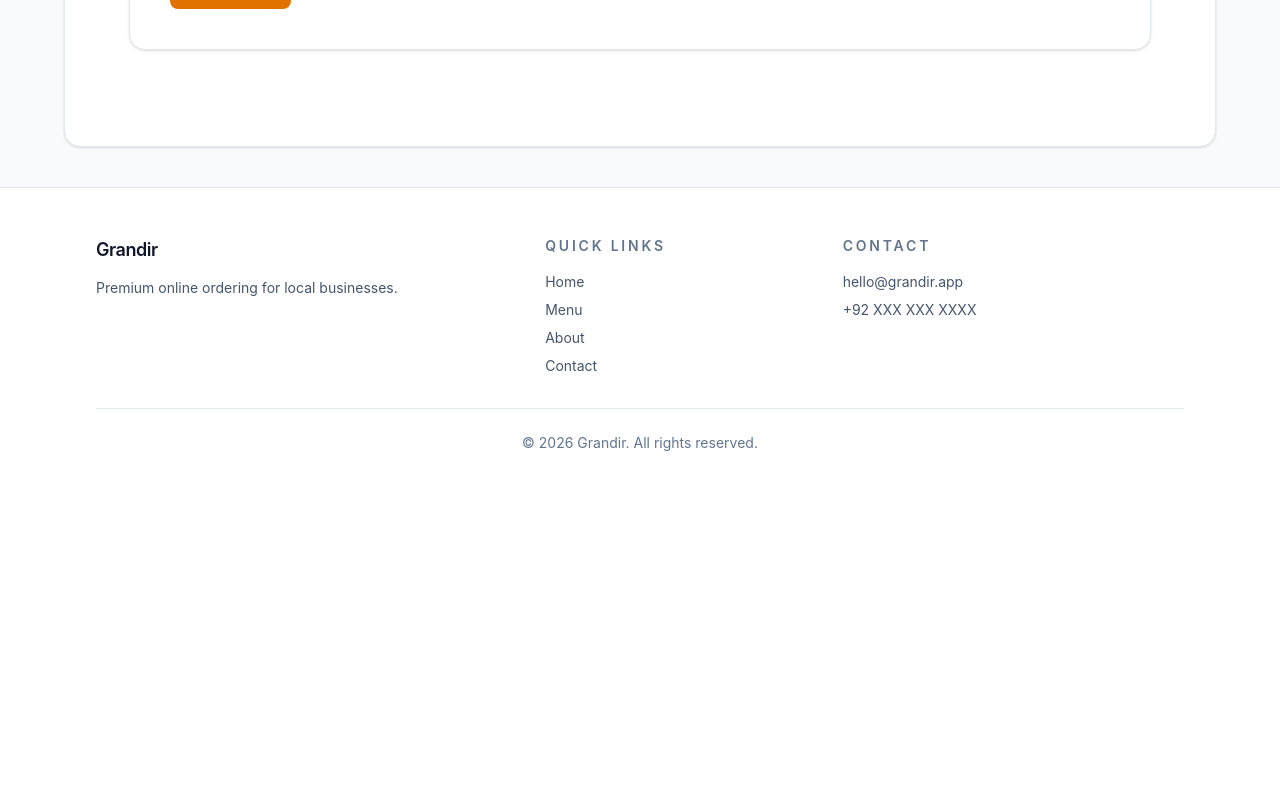
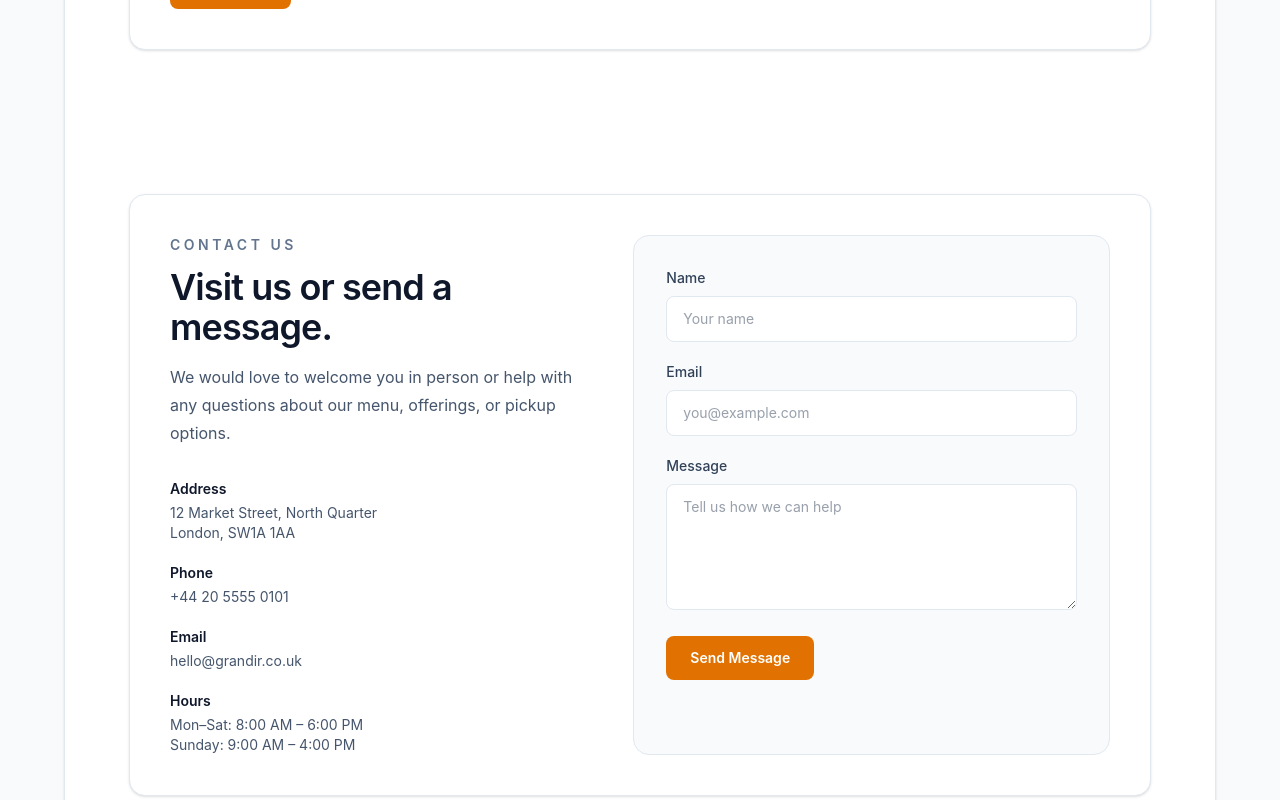
Before and after one commit to MalaikaFayyaz/local-commerce-platform, a React (Vite) app in the folder frontend/: page / in a window 1280 px wide. Shown: the part 3880-4680 px from the top of the page. Before the commit the page ends 4381 px from the top, so only its background shows below. Built offline with nearby package versions, Linux system fonts and the light colour scheme.

Commit message:
contact section added

```diff
--- /dev/null
+++ b/frontend/src/components/home/Contact.tsx
@@ -0,0 +1,108 @@
+function Contact() {
+  return (
+    <section
+      aria-labelledby="contact-heading"
+      className="mx-auto w-full max-w-6xl px-4 py-12 sm:px-6 lg:px-8 lg:py-16"
+    >
+      <div className="grid gap-8 rounded-2xl border border-slate-200 bg-white p-6 shadow-sm sm:p-8 lg:grid-cols-[0.95fr_1.05fr] lg:p-10">
+        <div className="max-w-xl">
+          <p className="text-sm font-semibold uppercase tracking-[0.25em] text-slate-500">
+            Contact Us
+          </p>
+          <h2
+            id="contact-heading"
+            className="mt-3 text-3xl font-semibold tracking-tight text-slate-900 sm:text-4xl"
+          >
+            Visit us or send a message.
+          </h2>
+          <p className="mt-4 text-base leading-7 text-slate-600">
+            We would love to welcome you in person or help with any questions about our menu,
+            offerings, or pickup options.
+          </p>
+
+          <div className="mt-8 space-y-5 text-sm text-slate-600">
+            <div>
+              <p className="font-semibold text-slate-900">Address</p>
+              <p className="mt-1">12 Market Street, North Quarter</p>
+              <p>London, SW1A 1AA</p>
+            </div>
+            <div>
+              <p className="font-semibold text-slate-900">Phone</p>
+              <p className="mt-1">+44 20 5555 0101</p>
+            </div>
+            <div>
+              <p className="font-semibold text-slate-900">Email</p>
+              <p className="mt-1">hello@grandir.co.uk</p>
+            </div>
+            <div>
+              <p className="font-semibold text-slate-900">Hours</p>
+              <p className="mt-1">Mon–Sat: 8:00 AM – 6:00 PM</p>
+              <p>Sunday: 9:00 AM – 4:00 PM</p>
+            </div>
+          </div>
+        </div>
+
+        <form className="rounded-2xl border border-slate-200 bg-slate-50 p-6 sm:p-8">
+          <div className="space-y-5">
+            <div>
+              <label
+                htmlFor="contact-name"
+                className="mb-2 block text-sm font-medium text-slate-700"
+              >
+                Name
+              </label>
+              <input
+                id="contact-name"
+                name="name"
+                type="text"
+                placeholder="Your name"
+                className="w-full rounded-lg border border-slate-200 bg-white px-4 py-3 text-sm text-slate-700 outline-none transition focus:border-amber-500 focus:ring-2 focus:ring-amber-200"
+              />
+            </div>
+
+            <div>
+              <label
+                htmlFor="contact-email"
+                className="mb-2 block text-sm font-medium text-slate-700"
+              >
+                Email
+              </label>
+              <input
+                id="contact-email"
+                name="email"
+                type="email"
+                placeholder="you@example.com"
+                className="w-full rounded-lg border border-slate-200 bg-white px-4 py-3 text-sm text-slate-700 outline-none transition focus:border-amber-500 focus:ring-2 focus:ring-amber-200"
+              />
+            </div>
+
+            <div>
+              <label
+                htmlFor="contact-message"
+                className="mb-2 block text-sm font-medium text-slate-700"
+              >
+                Message
+              </label>
+              <textarea
+                id="contact-message"
+                name="message"
+                rows={5}
+                placeholder="Tell us how we can help"
+                className="w-full rounded-lg border border-slate-200 bg-white px-4 py-3 text-sm text-slate-700 outline-none transition focus:border-amber-500 focus:ring-2 focus:ring-amber-200"
+              />
+            </div>
+
+            <button
+              type="submit"
+              className="inline-flex items-center justify-center rounded-lg bg-amber-600 px-6 py-3 text-sm font-semibold text-white transition hover:bg-amber-700"
+            >
+              Send Message
+            </button>
+          </div>
+        </form>
+      </div>
+    </section>
+  )
+}
+
+export default Contact
--- a/frontend/src/pages/Home/HomePage.tsx
+++ b/frontend/src/pages/Home/HomePage.tsx
@@ -1,5 +1,6 @@
 import About from '@/components/home/About'
 import Categories from '@/components/home/Categories'
+import Contact from '@/components/home/Contact'
 import FeaturedProducts from '@/components/home/FeaturedProducts'
 import Hero from '@/components/home/Hero'
 import ProductGrid from '@/components/home/ProductGrid'
@@ -12,6 +13,7 @@ function HomePage() {
       <Categories />
       <ProductGrid />
       <About />
+      <Contact />
     </div>
   )
 }
```
Also changed, not shown: frontend/src/components/home/About.tsx (+12 -4 lines).
